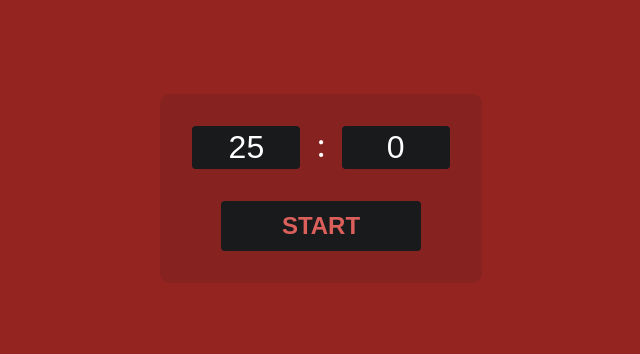
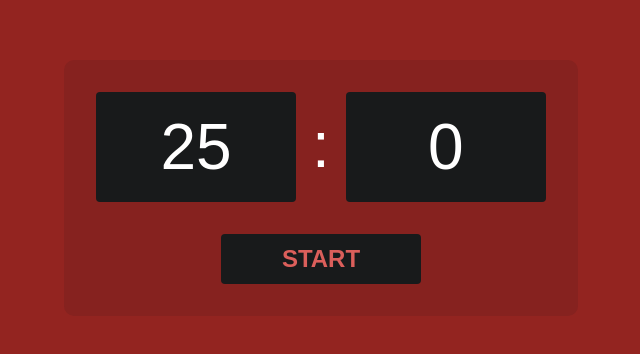
Before and after one commit to willswats/react-pomodoro, a React (Create React App) app: page / in a window 1280 px wide. Shown: the part 212-566 px from the top of the page, without its empty margins (319-959 px from the left). Built offline with nearby package versions, Linux system fonts and the light colour scheme; the HTML template or start-up script is replaced by a standard one.

Commit message:
Add styling and prevent editing time while running

```diff
--- a/src/components/InputMinutes.module.css
+++ b/src/components/InputMinutes.module.css
@@ -1,9 +1,10 @@
 .input-minutes {
-  width: 100px;
+  width: 200px;
   text-align: center;
   background-color: #181a1b;
   border-radius: 4px;
   border-color: transparent;
   color: #fff;
-  font-size: 2rem;
+  font-size: 4rem;
+  padding: 1rem;
 }
--- a/src/components/InputMinutes.tsx
+++ b/src/components/InputMinutes.tsx
@@ -4,14 +4,20 @@ import classes from './InputMinutes.module.css';
 
 interface InputMinutesProps {
   minutes: number;
+  blurHandler: (event: ChangeEvent<HTMLInputElement>) => void;
   changeHandler: (event: ChangeEvent<HTMLInputElement>) => void;
 }
 
-const InputMinutes = ({ minutes, changeHandler }: InputMinutesProps) => {
+const InputMinutes = ({
+  minutes,
+  blurHandler,
+  changeHandler,
+}: InputMinutesProps) => {
   return (
     <input
       className={classes['input-minutes']}
       value={minutes}
+      onBlur={blurHandler}
       onChange={changeHandler}
       type="number"
     ></input>
--- a/src/components/InputSeconds.module.css
+++ b/src/components/InputSeconds.module.css
@@ -1,9 +1,10 @@
 .input-seconds {
-  width: 100px;
+  width: 200px;
   text-align: center;
   background-color: #181a1b;
   border-radius: 4px;
   border-color: transparent;
   color: #fff;
-  font-size: 2rem;
+  font-size: 4rem;
+  padding: 1rem;
 }
--- a/src/components/InputSeconds.tsx
+++ b/src/components/InputSeconds.tsx
@@ -4,14 +4,20 @@ import classes from './InputSeconds.module.css';
 
 interface InputSecondsProps {
   seconds: number;
+  blurHandler: (event: ChangeEvent<HTMLInputElement>) => void;
   changeHandler: (event: ChangeEvent<HTMLInputElement>) => void;
 }
 
-const InputSeconds = ({ seconds, changeHandler }: InputSecondsProps) => {
+const InputSeconds = ({
+  seconds,
+  blurHandler,
+  changeHandler,
+}: InputSecondsProps) => {
   return (
     <input
       className={classes['input-seconds']}
       value={seconds}
+      onBlur={blurHandler}
       onChange={changeHandler}
       type="number"
     ></input>
--- a/src/components/Timer.module.css
+++ b/src/components/Timer.module.css
@@ -14,6 +14,6 @@
 }
 
 .timer__colon {
-  font-size: 2rem;
-  margin: 0 1rem;
+  font-size: 4rem;
+  margin: 1rem;
 }
--- a/src/components/Timer.tsx
+++ b/src/components/Timer.tsx
@@ -15,7 +15,11 @@ const Timer = () => {
 
   useEffect(() => {
     const intervalId = setInterval(() => {
-      if (timeRemaining.seconds === 0 && timeRemaining.minutes === 0) {
+      if (
+        (timeRemaining.seconds === 0 && timeRemaining.minutes === 0) ||
+        isNaN(timeRemaining.seconds) ||
+        isNaN(timeRemaining.minutes)
+      ) {
         setTimerRunning(false);
         return;
       }
@@ -46,16 +50,8 @@ const Timer = () => {
     };
   });
 
-  const minutesChangeHandler = (event: ChangeEvent<HTMLInputElement>) => {
-    const inputVal = parseFloat(event.target.value);
-    if (!isNaN(inputVal)) {
-      setTimeRemaining((prevState) => {
-        return {
-          ...prevState,
-          minutes: inputVal,
-        };
-      });
-    } else {
+  const minutesBlurHandler = (event: ChangeEvent<HTMLInputElement>) => {
+    if (isNaN(parseFloat(event.target.value))) {
       setTimeRemaining((prevState) => {
         return {
           ...prevState,
@@ -65,16 +61,8 @@ const Timer = () => {
     }
   };
 
-  const secondsChangeHandler = (event: ChangeEvent<HTMLInputElement>) => {
-    const inputVal = parseFloat(event.target.value);
-    if (!isNaN(inputVal)) {
-      setTimeRemaining((prevState) => {
-        return {
-          ...prevState,
-          seconds: inputVal,
-        };
-      });
-    } else {
+  const secondsBlurHandler = (event: ChangeEvent<HTMLInputElement>) => {
+    if (isNaN(parseFloat(event.target.value))) {
       setTimeRemaining((prevState) => {
         return {
           ...prevState,
@@ -84,11 +72,52 @@ const Timer = () => {
     }
   };
 
+  const minutesChangeHandler = (event: ChangeEvent<HTMLInputElement>) => {
+    const inputVal = parseFloat(event.target.value);
+    if (timerRunning) {
+      setTimerRunning(false);
+    }
+    setTimeRemaining((prevState) => {
+      return {
+        ...prevState,
+        minutes: inputVal,
+      };
+    });
+  };
+
+  const secondsChangeHandler = (event: ChangeEvent<HTMLInputElement>) => {
+    const inputVal = parseFloat(event.target.value);
+    if (timerRunning) {
+      setTimerRunning(false);
+    }
+    setTimeRemaining((prevState) => {
+      return {
+        ...prevState,
+        seconds: inputVal,
+      };
+    });
+  };
+
   const startStopClickHandler = () => {
-    if (timeRemaining.seconds === 0 && timeRemaining.minutes === 0) {
+    if (timeRemaining.minutes === 0 && timeRemaining.seconds === 0) {
       return;
+    } else if (isNaN(timeRemaining.minutes)) {
+      setTimeRemaining((prevState) => {
+        return {
+          ...prevState,
+          minutes: 0,
+        };
+      });
+    } else if (isNaN(timeRemaining.seconds)) {
+      setTimeRemaining((prevState) => {
+        return {
+          ...prevState,
+          seconds: 0,
+        };
+      });
+    } else {
+      setTimerRunning(!timerRunning);
     }
-    setTimerRunning(!timerRunning);
   };
 
   return (
@@ -96,11 +125,13 @@ const Timer = () => {
       <div className={classes['timer__inputs']}>
         <InputMinutes
           minutes={timeRemaining.minutes}
+          blurHandler={minutesBlurHandler}
           changeHandler={minutesChangeHandler}
         />
         <span className={classes['timer__colon']}>:</span>
         <InputSeconds
           seconds={timeRemaining.seconds}
+          blurHandler={secondsBlurHandler}
           changeHandler={secondsChangeHandler}
         />
       </div>
--- a/src/index.css
+++ b/src/index.css
@@ -1,17 +1,13 @@
-body {
+* {
   margin: 0;
-  font-family: -apple-system, BlinkMacSystemFont, 'Segoe UI', 'Roboto', 'Oxygen',
-    'Ubuntu', 'Cantarell', 'Fira Sans', 'Droid Sans', 'Helvetica Neue',
-    sans-serif;
-  -webkit-font-smoothing: antialiased;
-  -moz-osx-font-smoothing: grayscale;
-  background-color: #932420;
-  color: #fff;
+  padding: 0;
+  box-sizing: border-box;
+  font-family: sans-serif;
 }
 
-code {
-  font-family: source-code-pro, Menlo, Monaco, Consolas, 'Courier New',
-    monospace;
+body {
+  color: #fff;
+  background-color: #932420;
 }
 
 /* Chrome, Safari, Edge, Opera */
```
